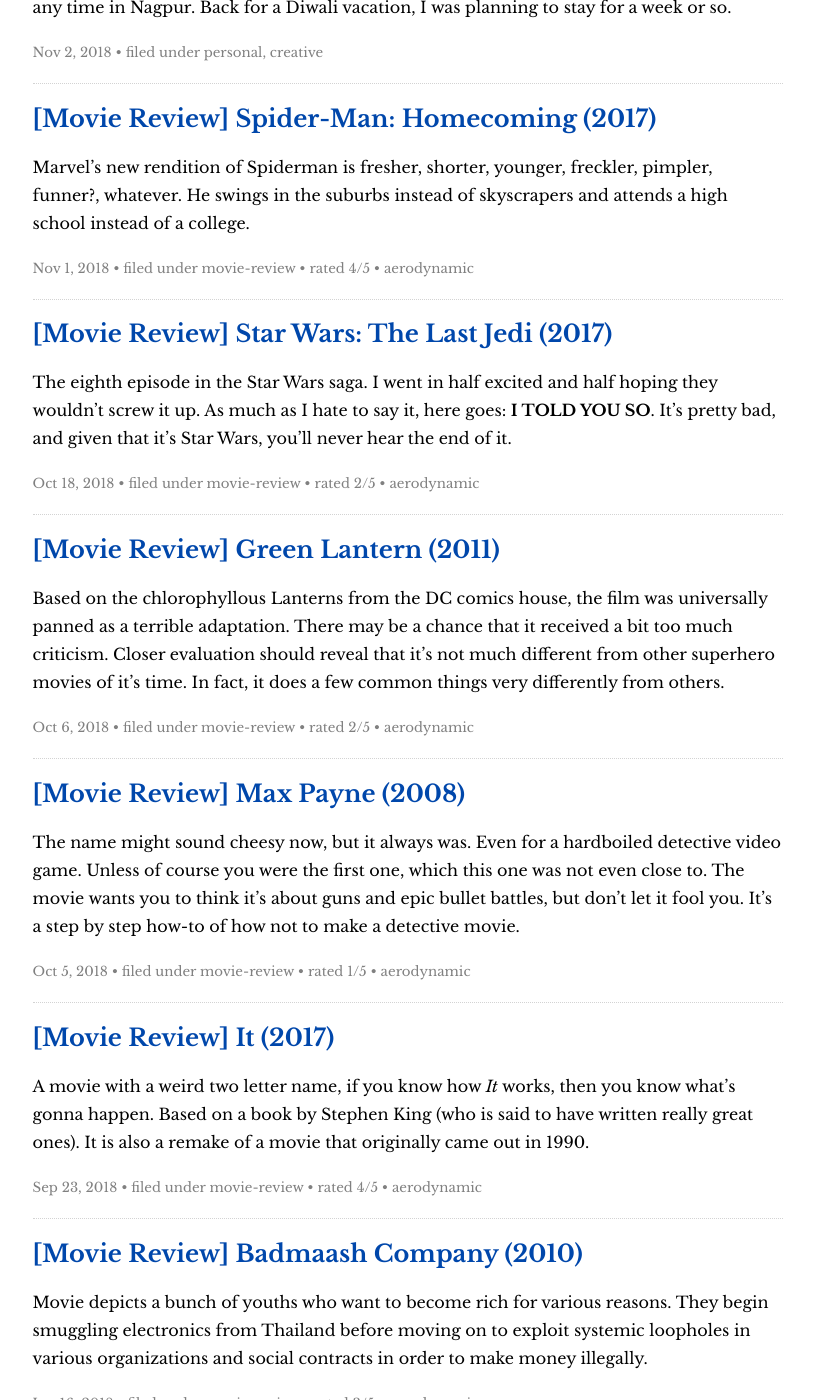
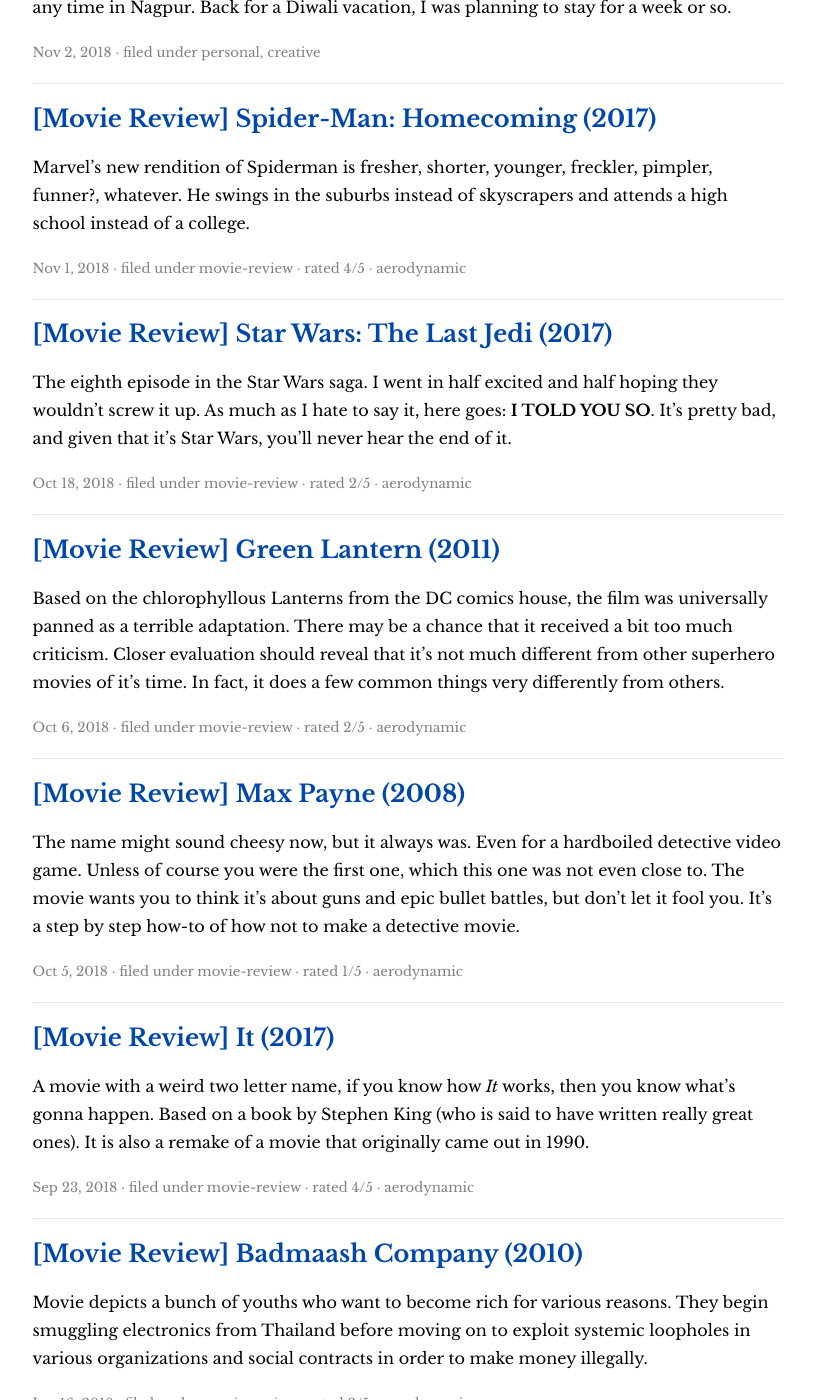
Before and after one commit to satyanash/satyanash.github.io, a Jekyll site: the page built from index.html, in a window 1280 px wide and 1400 px high, scrolled down 1492 px. Shown: the whole window, without its empty margins (333-1147 px from the left). Built offline with Jekyll 4.4.1, drawn with Linux system fonts in a browser that asks for light colours; some of the changed text lies outside the part shown.

Commit message:
make bullet points smaller

```diff
--- a/_includes/post-meta.html
+++ b/_includes/post-meta.html
@@ -1,10 +1,10 @@
 <p class="post-meta">
 	<small>
 		<span title="{{ include.post.date }}">{{ include.post.date | date: "%b %-d, %Y" }}</span>
-		{% if include.post.author %} • {{ include.post.author }}{% endif %}
-		{% if include.post.tags != empty %} • filed under {{ include.post.tags | join: ", " }}{% endif %}
-		{% if include.post.meta %} • {{ include.post.meta }}{% endif %}
-		{% if include.post.rating %} • rated {{include.post.rating}}/5 {% endif %}
-		{% if include.post.spoilers %} • <span title="contains spoilers">aerodynamic</span> {% endif %}
+		{% if include.post.author %} ∙ {{ include.post.author }}{% endif %}
+		{% if include.post.tags != empty %} ∙ filed under {{ include.post.tags | join: ", " }}{% endif %}
+		{% if include.post.meta %} ∙ {{ include.post.meta }}{% endif %}
+		{% if include.post.rating %} ∙ rated {{include.post.rating}}/5 {% endif %}
+		{% if include.post.spoilers %} ∙ <span title="contains spoilers">aerodynamic</span> {% endif %}
 	</small>
 </p>
```
